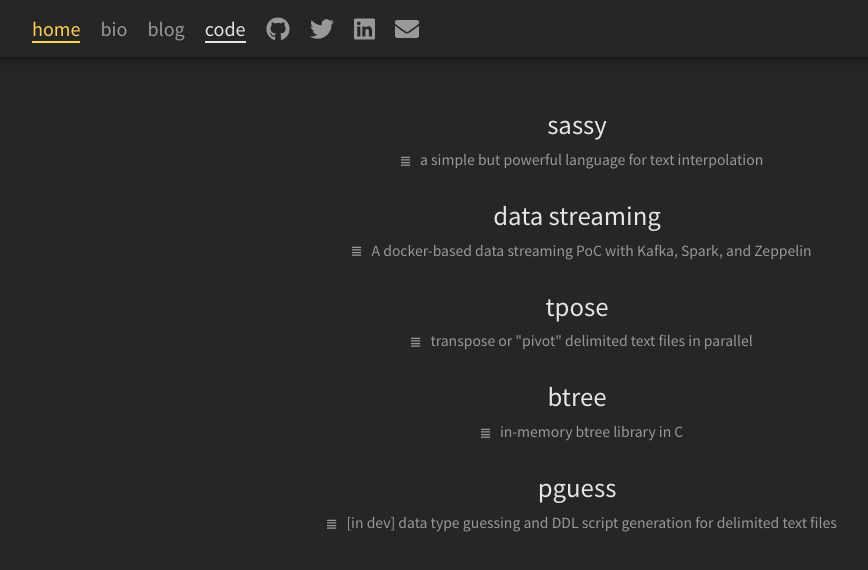
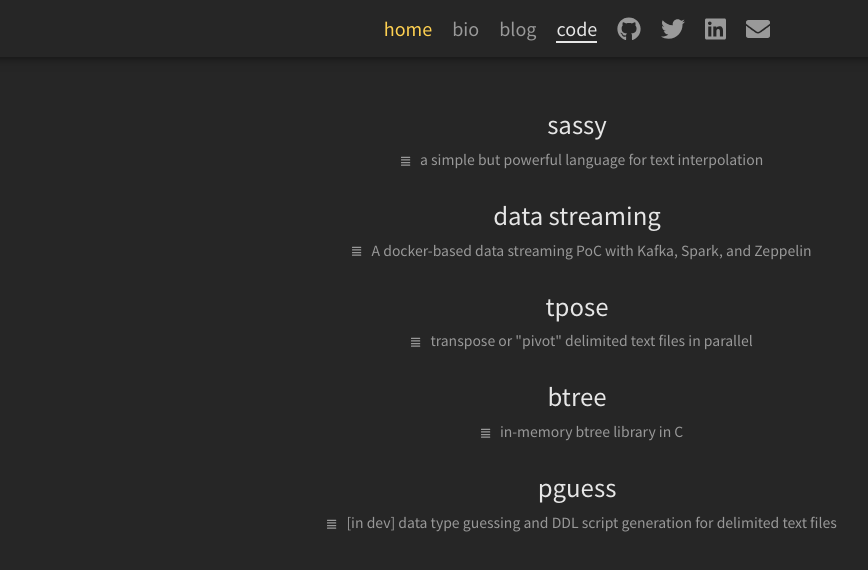
Before and after one commit to jmsmistral/jonathansacramento.com, a React app: page /code in a window 1280 px wide. In both pictures the pointer is over the link "home". Shown: the whole page, without its empty margins (63-931 px from the left). Built offline with nearby package versions, Linux system fonts and the light colour scheme; a small style sheet from the web is missing.

Commit message:
Remove underline from header links

```diff
--- a/src/client/components/Header.js
+++ b/src/client/components/Header.js
@@ -14,7 +14,7 @@ const Header = () => (
       <Navbar.Toggle aria-controls="r-navbar-nav" />
       <Navbar.Collapse id="r-navbar-nav">
         <Container>
-          <Nav className="mr-auto justify-content-md-center">
+          <Nav className="ml-auto mr-auto justify-content-md-center">
             <Nav.Item><NavLink to="/" exact className="header__link" activeClassName="is-active">home</NavLink></Nav.Item>
             <Nav.Item><NavLink to="/bio" exact className="header__link" activeClassName="is-active">bio</NavLink></Nav.Item>
             <Nav.Item><NavLink to="/blog" exact className="header__link" activeClassName="is-active">blog</NavLink></Nav.Item>
--- a/src/client/styles/components/_header.scss
+++ b/src/client/styles/components/_header.scss
@@ -31,6 +31,15 @@ nav {
     border-bottom: 0.2rem solid lighten($foreground-color, 30%);
 }
 
+// Override default hover to remove underline
+a:hover {
+    text-decoration: none !important;
+    color: $color-pallete-yellow !important;
+    border-bottom: none;
+}
+
+
+
 // Needed to make the responsive navbar toggle icon
 // to show in a color other than black
 .navbar-toggler {
```
